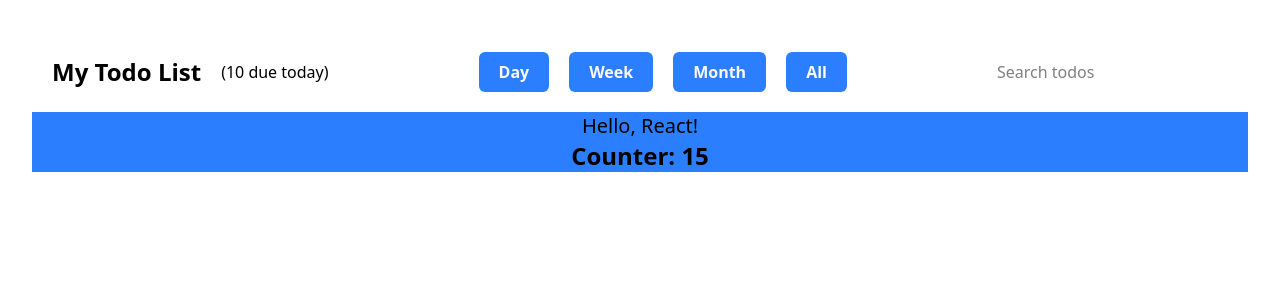
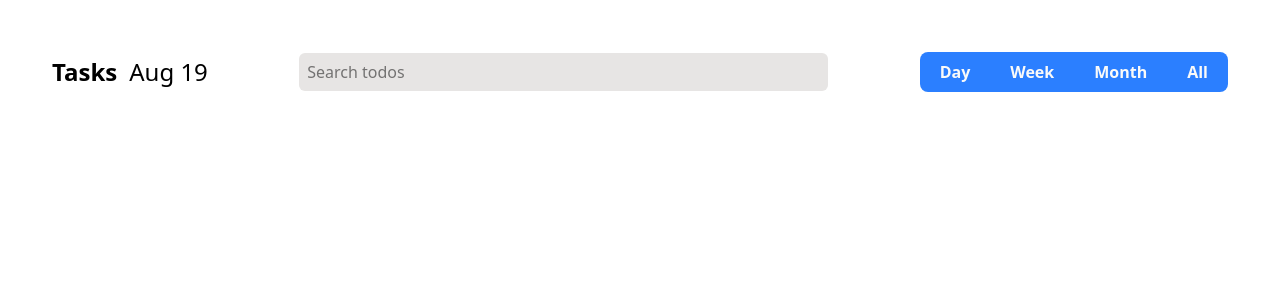
Before and after one commit to QingTian1927/React-Learning-Todo-App, a React (Vite) app: page / in a window 1280 px wide. Shown: the top 300 px of the page. Built offline with nearby package versions, Linux system fonts and the light colour scheme.

Commit message:
feat: updated the header bar
* Updated the styling
* Added dynamic time

```diff
--- a/src/App.tsx
+++ b/src/App.tsx
@@ -1,18 +1,12 @@
 import './App.css'
-import Counter from './components/Counter'
 import Header from './components/Header/Header'
-import Hello from './components/Hello'
 
 function App() {
   return (
     <>
       <Header />
 
-      <div className='bg-blue-500'>
-        <Hello />
-
-        <Counter />
-      </div>
+      <main></main>
     </>
   )
 }
--- a/src/components/Header/Header.tsx
+++ b/src/components/Header/Header.tsx
@@ -1,19 +1,24 @@
+function getCurrentTime(): string {
+  const now = new Date()
+  return new Intl.DateTimeFormat('en-US', { day: '2-digit', month: 'short' }).format(now)
+}
+
 export default function Header() {
   return (
-    <header className='flex w-full items-center justify-between gap-2 rounded-md p-5'>
-      <div className='flex items-center gap-5'>
-        <h1 className='text-2xl font-bold'>My Todo List</h1>
-        <span>(10 due today)</span>
+    <header className='flex min-h-[10svh] w-full items-center justify-between gap-2 rounded-md p-5'>
+      <div className='flex h-full items-center gap-3'>
+        <h1 className='text-2xl font-bold'>Tasks</h1>
+        <span className='text-2xl'>{getCurrentTime()}</span>
       </div>
 
-      <nav className='flex gap-5'>
-        <ul className='rounded-md bg-blue-500 px-5 py-2 font-bold text-stone-50'>Day</ul>
-        <ul className='rounded-md bg-blue-500 px-5 py-2 font-bold text-stone-50'>Week</ul>
-        <ul className='rounded-md bg-blue-500 px-5 py-2 font-bold text-stone-50'>Month</ul>
-        <ul className='rounded-md bg-blue-500 px-5 py-2 font-bold text-stone-50'>All</ul>
+      <input className='h-full min-w-[45%] rounded-md bg-stone-200 p-2' type='search' placeholder='Search todos' />
+
+      <nav className='flex cursor-pointer rounded-lg bg-blue-500 font-bold text-stone-50'>
+        <ul className='rounded-s-md px-5 py-2 hover:bg-blue-700'>Day</ul>
+        <ul className='px-5 py-2 hover:bg-blue-700'>Week</ul>
+        <ul className='px-5 py-2 hover:bg-blue-700'>Month</ul>
+        <ul className='rounded-e-md px-5 py-2 hover:bg-blue-700'>All</ul>
       </nav>
-
-      <input type='search' placeholder='Search todos'></input>
     </header>
   )
 }
```
